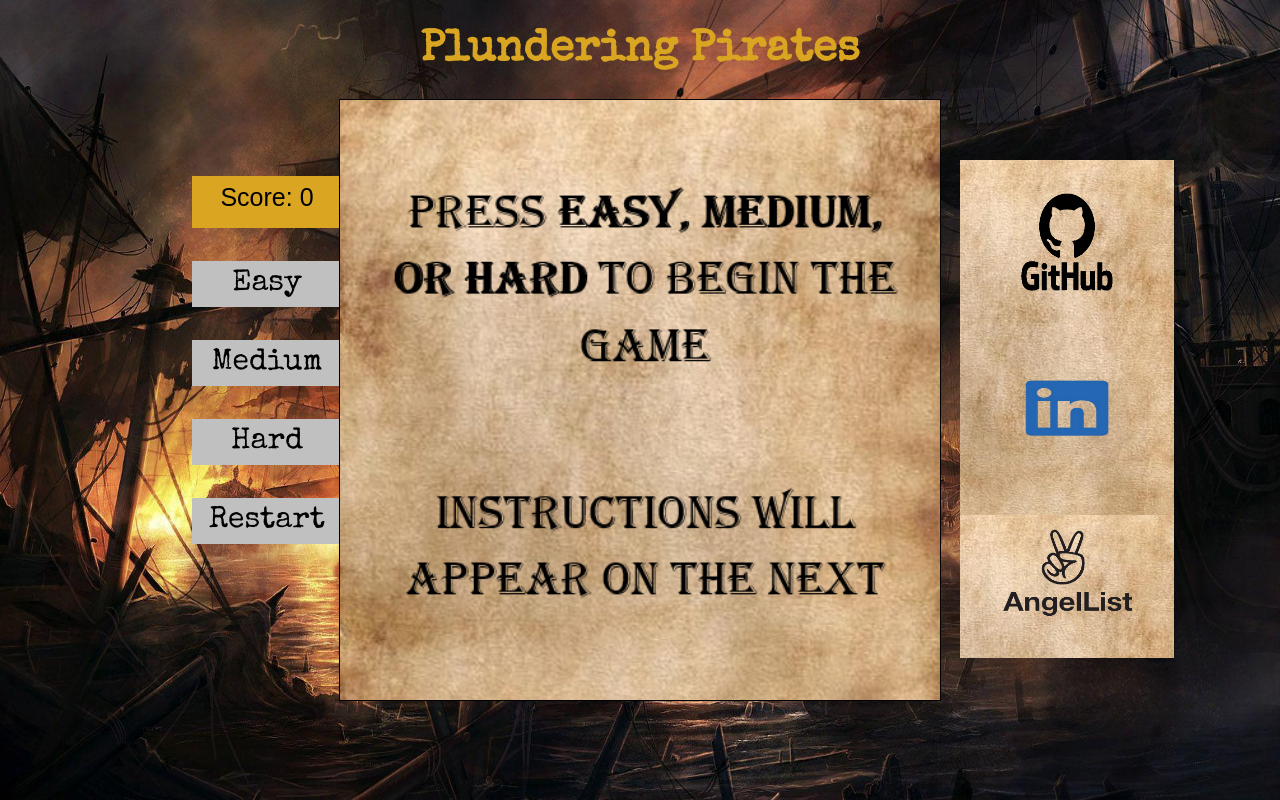
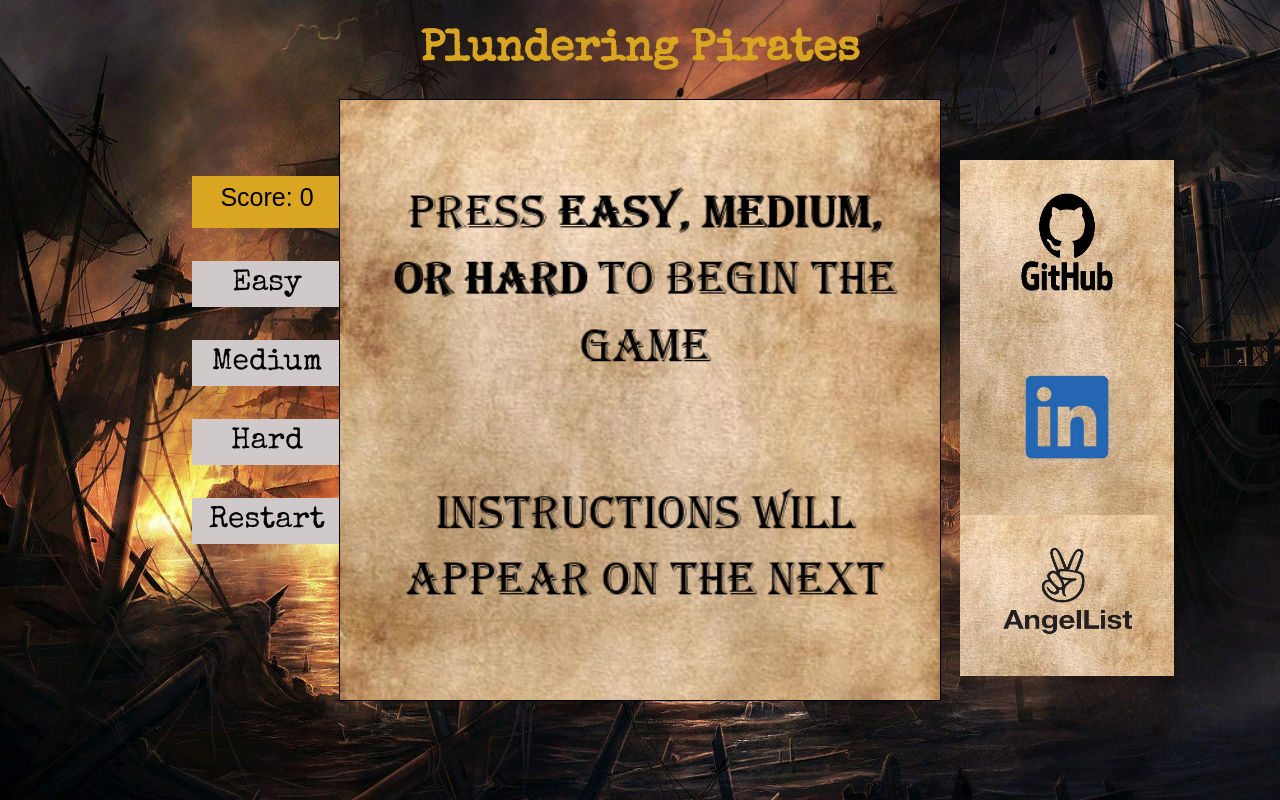
Before and after one commit to arleenpandher/Pirate_Race, a website: page index.html in a window 1280 px wide. Drawn offline with nearby package versions, Linux system fonts and the light colour scheme.

Commit message:
button fixed

```diff
--- a/index.html
+++ b/index.html
@@ -50,7 +50,7 @@
     <div id="nav-bar">
 
         <a target="_blank" href="https://github.com/arleenpandher"><img id="github" src="./assets/github.png"/></a>
-        <a target="_blank" href="https://www.linkedin.com/in/arleenpandher/"><img src="./assets/linkedin.png"/></a>
+        <a target="_blank" href="https://www.linkedin.com/in/arleenpandher/"><img id="linkedin" src="./assets/linkedin.png"/></a>
         <a target="_blank" href="https://angel.co/profile/edit/overview"><img src="./assets/angellist.png"/></a>
 
     </div>
--- a/src/gameview.js
+++ b/src/gameview.js
@@ -303,6 +303,7 @@ function westFlag() {
 GameView.prototype.instructions = function() {
     var img1 = new Image()
     img1.src = "../assets/instructionspic1.png"
+    this.canvas.style.backgroundImage = "url('./assets/blankinstructions.png')"
     this.drawing.font = "20px 'Special Elite', cursive";
     // this.drawing.fontWeight = "800"
     this.drawing.fillStyle = "black"
--- a/src/index.scss
+++ b/src/index.scss
@@ -237,6 +237,15 @@ ul {
 
 }
 
+input {
+  cursor:pointer;
+}
+
+input:active {
+  background-color: rgb(197, 196, 196);
+  box-shadow: inset 0px 0px 10px #1a1919;
+}
+
 a {
   text-decoration: none;
   color: azure;
@@ -248,8 +257,10 @@ img {
   padding: 2rem;
 }
 
-#github {
-  width:150px;
+#linkedin {
+  height:150px;
+  padding-top: 1rem;
+  padding-bottom: 1rem
 }
 
 .github {
@@ -350,7 +361,7 @@ input, #restart {
   font-size: 30px;
   font-family: 'Special Elite', cursive;
   text-align: center;
-  background-color: silver;
+  background-color: rgb(207, 201, 201);
   border-style:unset;
   padding:0.5rem;
   color:black
```
Also changed, not shown: assets/blankinstructions.png (added), dist/main.css, dist/main.js.
